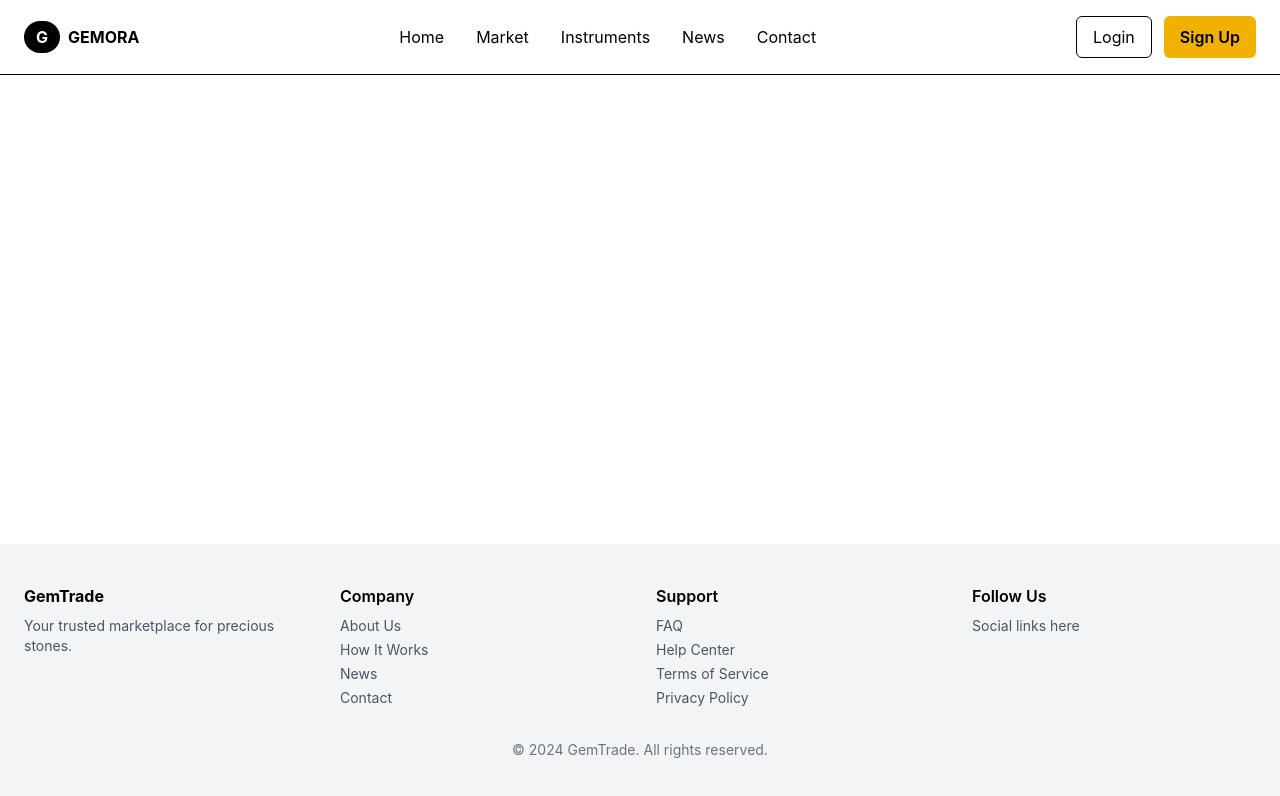
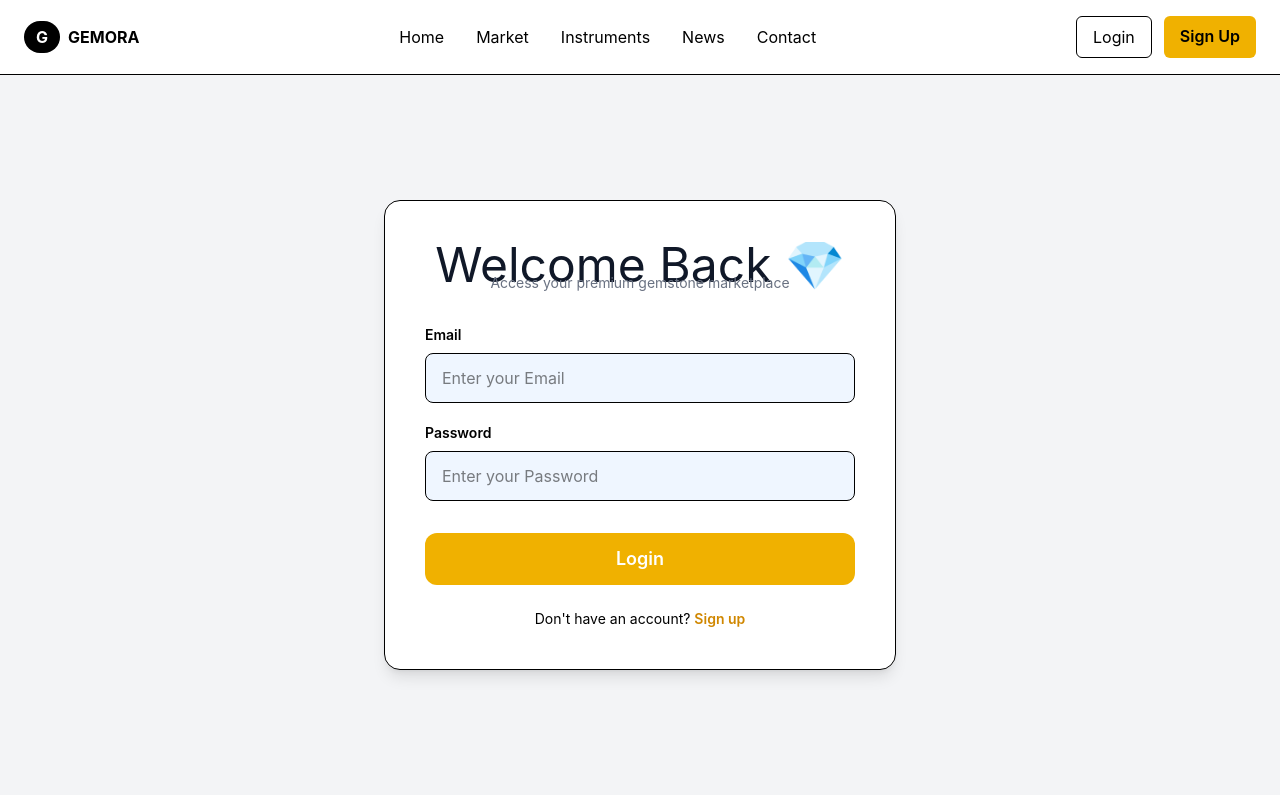
Before and after one commit to sasi708/GEMORA, a React (Vite) app: page /login in a window 1280 px wide. Shown: the top 796 px of the page. Built offline with nearby package versions, Linux system fonts and the light colour scheme.

Commit message:
Front-end 3

```diff
--- a/index.html
+++ b/index.html
@@ -1,6 +1,11 @@
 <!doctype html>
 <html lang="en">
   <head>
+    <link
+  href="https://fonts.googleapis.com/css2?family=Sacramento&display=swap"
+  rel="stylesheet"
+/>
+
     <meta charset="UTF-8" />
     <link rel="icon" type="image/svg+xml" href="/vite.svg" />
     <meta name="viewport" content="width=device-width, initial-scale=1.0" />
--- a/package.json
+++ b/package.json
@@ -14,7 +14,7 @@
     "@tailwindcss/vite": "^4.1.18",
     "react": "^19.2.0",
     "react-dom": "^19.2.0",
-    "react-router-dom": "^7.10.1"
+    "react-router-dom": "^7.11.0"
   },
   "devDependencies": {
     "@eslint/js": "^9.39.1",
--- a/src/App.jsx
+++ b/src/App.jsx
@@ -1,21 +1,22 @@
-import React from 'react'
-import { Routes, Route } from 'react-router-dom'
-import Header from './components/Header'
-import Footer from './components/Footer'
-import Home from './pages/Home'
-/* other pages will be added here later */
+import { Routes, Route } from "react-router-dom";
+import Home from "./pages/Home";
+import Login from "./pages/Login";
+import Header from "./components/Header";
+import Footer from "./components/Footer";
 
-export default function App(){
+function App() {
   return (
-    <div className="min-h-screen flex flex-col">
+    <>
       <Header />
-      <main className="flex-1">
-        <Routes>
-          <Route path="/" element={<Home/>} />
-          {/* other routes */}
-        </Routes>
-      </main>
-      <Footer />
-    </div>
-  )
+
+      <Routes>
+        <Route path="/" element={<Home />} />
+        <Route path="/login" element={<Login />} />
+      </Routes>
+
+
+    </>
+  );
 }
+
+export default App;
--- a/src/components/Header.jsx
+++ b/src/components/Header.jsx
@@ -1,30 +1,43 @@
-import React from 'react'
-import { Link } from 'react-router-dom'
-
-
+import React from "react";
+import { Link } from "react-router-dom";
 
 export default function Header() {
   return (
     <header className="border-b bg-white">
       <div className="mx-auto flex max-w-7xl items-center justify-between px-6 py-4">
-        <div className="flex items-center gap-2 font-bold">
-          <span className="rounded-full bg-black px-3 py-1 text-white">G</span>
+
+        {/* LOGO */}
+        <Link to="/" className="flex items-center gap-2 font-bold">
+          <span className="rounded-full bg-black px-3 py-1 text-white">
+            G
+          </span>
           GEMORA
-        </div>
+        </Link>
 
+        {/* NAV LINKS */}
         <nav className="hidden gap-8 md:flex">
-          <a href="#">Home</a>
-          <a href="#">Market</a>
-          <a href="#">Instruments</a>
-          <a href="#">News</a>
-          <a href="#">Contact</a>
+          <Link to="/">Home</Link>
+          <Link to="/market">Market</Link>
+          <Link to="/instruments">Instruments</Link>
+          <Link to="/news">News</Link>
+          <Link to="/contact">Contact</Link>
         </nav>
 
+        {/* AUTH BUTTONS */}
         <div className="flex gap-3">
-          <button className="rounded-md border px-4 py-2">Login</button>
-          <button className="rounded-md bg-yellow-500 px-4 py-2 font-semibold">
+          <Link
+            to="/login"
+            className="rounded-md border px-4 py-2"
+          >
+            Login
+          </Link>
+
+          <Link
+            to="/signup"
+            className="rounded-md bg-yellow-500 px-4 py-2 font-semibold"
+          >
             Sign Up
-          </button>
+          </Link>
         </div>
       </div>
     </header>
--- /dev/null
+++ b/src/pages/Login.jsx
@@ -0,0 +1,60 @@
+import React from "react";
+
+export default function Login() {
+  return (
+    <div className="flex min-h-[calc(100vh-80px)] items-center justify-center bg-gray-100 px-4">
+
+      <div className="w-full max-w-lg rounded-2xl border bg-white p-10 shadow-lg">
+
+<h2 className="text-center text-5xl font-signature text-gray-900 leading-none">
+  Welcome Back <span className="text-yellow-500">💎</span>
+</h2>
+
+<p className="-mt-4 mb-8 text-center text-sm text-gray-500">
+  Access your premium gemstone marketplace
+</p>
+
+
+
+
+
+
+        {/* EMAIL */}
+        <div className="mb-5">
+          <label className="mb-2 block text-sm font-semibold">
+            Email
+          </label>
+          <input
+            type="email"
+            placeholder="Enter your Email"
+            className="w-full rounded-lg border bg-blue-50 px-4 py-3 focus:outline-none focus:ring-2 focus:ring-yellow-400"
+          />
+        </div>
+
+        {/* PASSWORD */}
+        <div className="mb-8">
+          <label className="mb-2 block text-sm font-semibold">
+            Password
+          </label>
+          <input
+            type="password"
+            placeholder="Enter your Password"
+            className="w-full rounded-lg border bg-blue-50 px-4 py-3 focus:outline-none focus:ring-2 focus:ring-yellow-400"
+          />
+        </div>
+
+        {/* BUTTON */}
+        <button className="w-full rounded-xl bg-yellow-500 py-3 text-lg font-semibold text-white hover:bg-yellow-600 transition">
+          Login
+        </button>
+
+        <p className="mt-6 text-center text-sm">
+          Don't have an account?{" "}
+          <span className="cursor-pointer font-semibold text-yellow-600">
+            Sign up
+          </span>
+        </p>
+      </div>
+    </div>
+  );
+}
--- a/tailwind.config.cjs
+++ b/tailwind.config.cjs
@@ -1,9 +1,15 @@
 module.exports = {
-  content: ['./index.html','./src/**/*.{js,jsx,ts,tsx}'],
+  content: ["./index.html", "./src/**/*.{js,jsx,ts,tsx}"],
   theme: {
     extend: {
-      colors: { gold: '#C9A24A', dark: '#0F1724' }
-    }
+      fontFamily: {
+        signature: ['"Sacramento"', "cursive"],
+      },
+      colors: {
+        gold: "#C9A24A",
+        dark: "#0F1724",
+      },
+    },
   },
   plugins: [],
-}
+};
```
Also changed, not shown: 1 other file (tests, documents, lock files or other folders).
